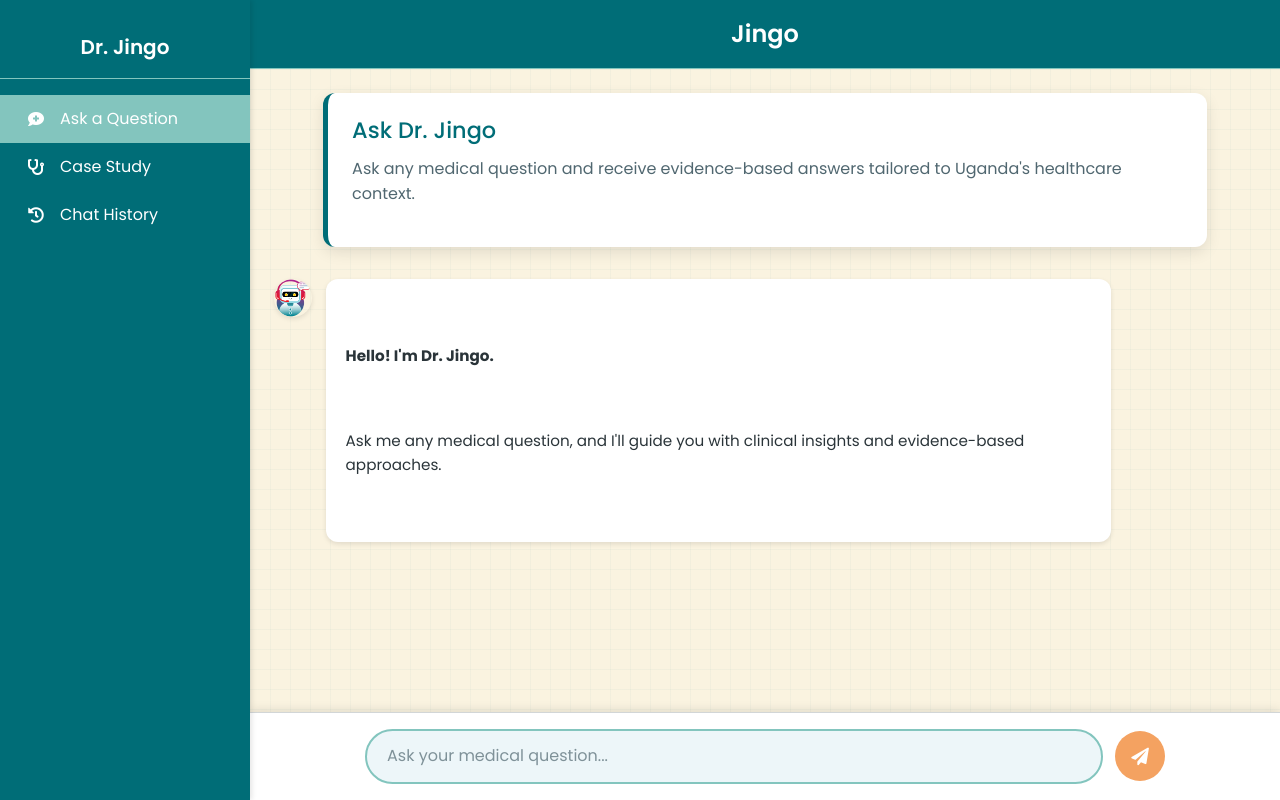
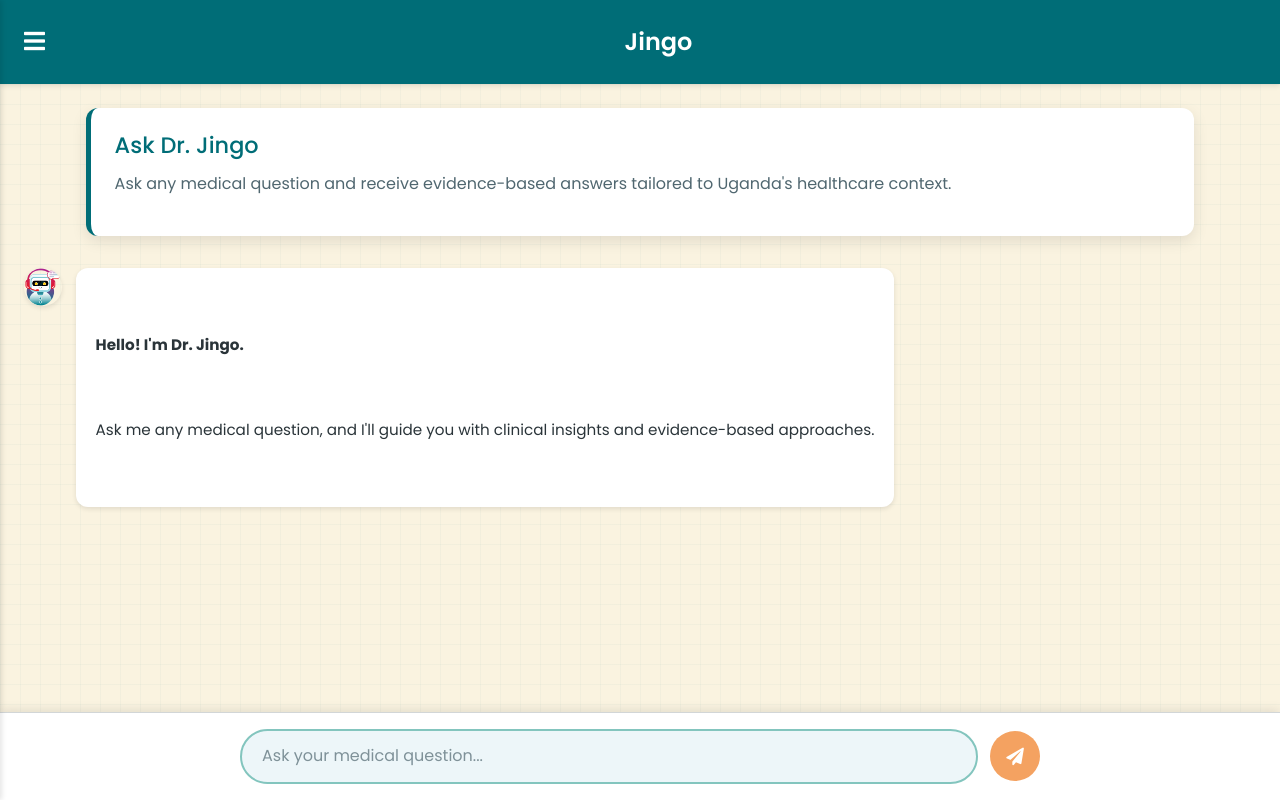
Before and after one commit to jjingofarouk/osler, a Flask app: page / in a window 1280 px wide. Run offline with Flask 3, Linux system fonts and the light colour scheme.

Commit message:
Update base.html

```diff
--- a/templates/base.html
+++ b/templates/base.html
@@ -47,21 +47,53 @@
 
         .app-container {
             display: flex;
+            flex-direction: column;
             height: 100vh;
             width: 100%;
             overflow: hidden;
         }
 
+        .header {
+            background: var(--primary-color);
+            color: white;
+            padding: 1rem;
+            font-size: 1.5rem;
+            font-weight: 600;
+            display: flex;
+            align-items: center;
+            justify-content: space-between;
+            flex: 0 0 auto;
+            box-shadow: 0 2px 5px var(--shadow-color);
+            z-index: 1000;
+        }
+
+        .hamburger-menu {
+            background: none;
+            border: none;
+            color: white;
+            font-size: 1.5rem;
+            cursor: pointer;
+            padding: 0.5rem;
+        }
+
         .sidebar {
+            position: fixed;
+            top: 0;
+            left: -250px;
             width: 250px;
+            height: 100%;
             background: var(--primary-color);
             color: white;
             display: flex;
             flex-direction: column;
             padding: 1rem 0;
-            flex-shrink: 0;
+            transition: left 0.3s ease;
+            z-index: 2000;
             box-shadow: 2px 0 5px var(--shadow-color);
-            z-index: 1000;
+        }
+
+        .sidebar.open {
+            left: 0;
         }
 
         .sidebar-header {
@@ -105,17 +137,6 @@
             flex-direction: column;
             overflow: hidden;
             background: var(--surface-color);
-        }
-
-        .header {
-            background: var(--primary-color);
-            color: white;
-            padding: 1rem;
-            font-size: 1.5rem;
-            font-weight: 600;
-            text-align: center;
-            border-bottom: 1px solid var(--primary-light);
-            flex: 0 0 auto;
         }
 
         .content-body {
@@ -322,9 +343,29 @@
             background: var(--primary-light);
         }
 
+        .overlay {
+            display: none;
+            position: fixed;
+            top: 0;
+            left: 0;
+            width: 100%;
+            height: 100%;
+            background: rgba(0, 0, 0, 0.5);
+            z-index: 1500;
+        }
+
+        .overlay.active {
+            display: block;
+        }
+
         @media (max-width: 768px) {
             .sidebar {
                 width: 200px;
+                left: -200px;
+            }
+
+            .sidebar.open {
+                left: 0;
             }
 
             .sidebar-header {
@@ -375,6 +416,11 @@
         @media (max-width: 576px) {
             .sidebar {
                 width: 180px;
+                left: -180px;
+            }
+
+            .sidebar.open {
+                left: 0;
             }
 
             .sidebar-nav a {
@@ -408,7 +454,14 @@
 </head>
 <body>
     <div class="app-container">
-        <aside class="sidebar">
+        <header class="header">
+            <button class="hamburger-menu" id="hamburger-menu">
+                <i class="fas fa-bars"></i>
+            </button>
+            <span>Jingo</span>
+            <div></div>
+        </header>
+        <aside class="sidebar" id="sidebar">
             <div class="sidebar-header">Dr. Jingo</div>
             <nav class="sidebar-nav">
                 <a href="{{ url_for('chat.home') }}" class="{% if request.endpoint == 'chat.home' %}active{% endif %}">
@@ -425,8 +478,8 @@
                 </a>
             </nav>
         </aside>
+        <div class="overlay" id="overlay"></div>
         <main class="main-content">
-            <header class="header">Jingo</header>
             <div class="content-body" id="content-body">
                 {% block content %}{% endblock %}
             </div>
@@ -436,6 +489,20 @@
 
     <script>
         $(document).ready(function() {
+            const sidebar = $("#sidebar");
+            const hamburgerMenu = $("#hamburger-menu");
+            const overlay = $("#overlay");
+
+            hamburgerMenu.click(function() {
+                sidebar.toggleClass("open");
+                overlay.toggleClass("active");
+            });
+
+            overlay.click(function() {
+                sidebar.removeClass("open");
+                overlay.removeClass("active");
+            });
+
             if ('serviceWorker' in navigator) {
                 navigator.serviceWorker.register('/static/service-worker.js')
                     .then(reg => console.log('Service Worker registered:', reg))
```
